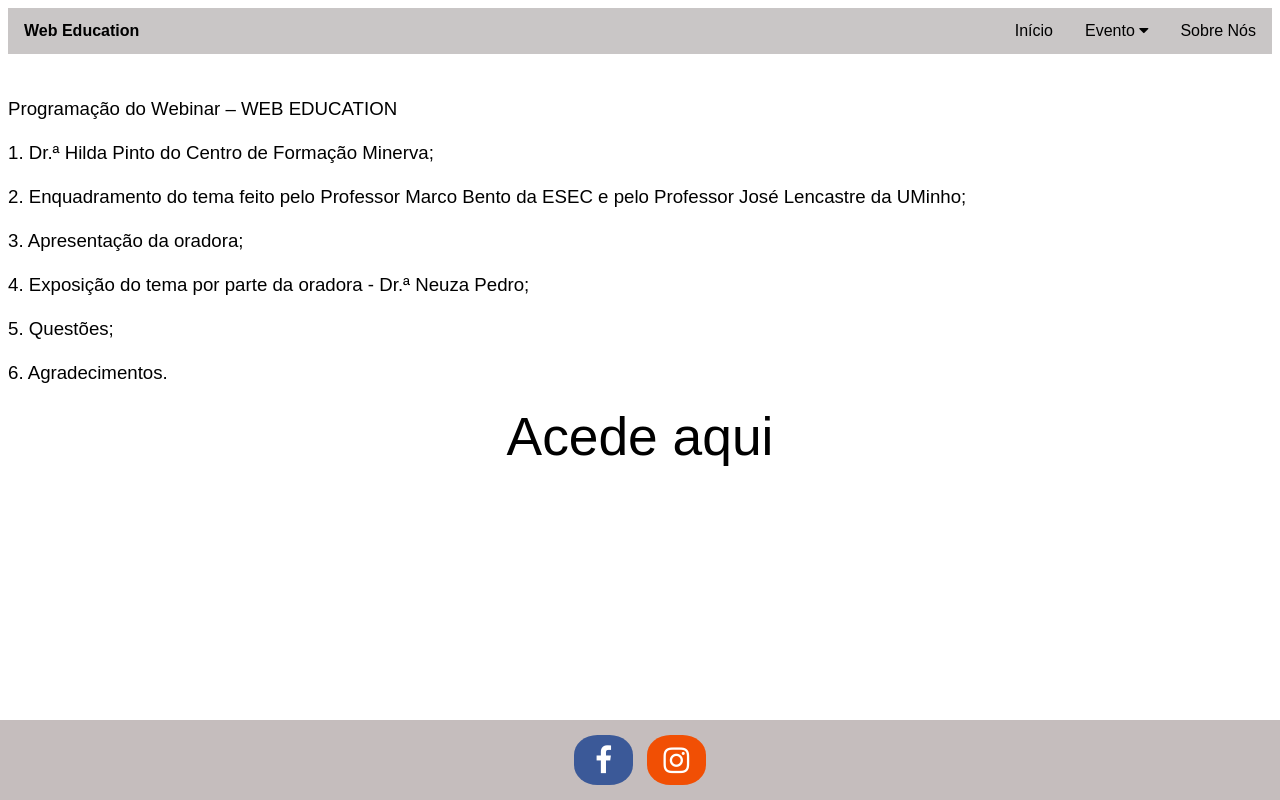
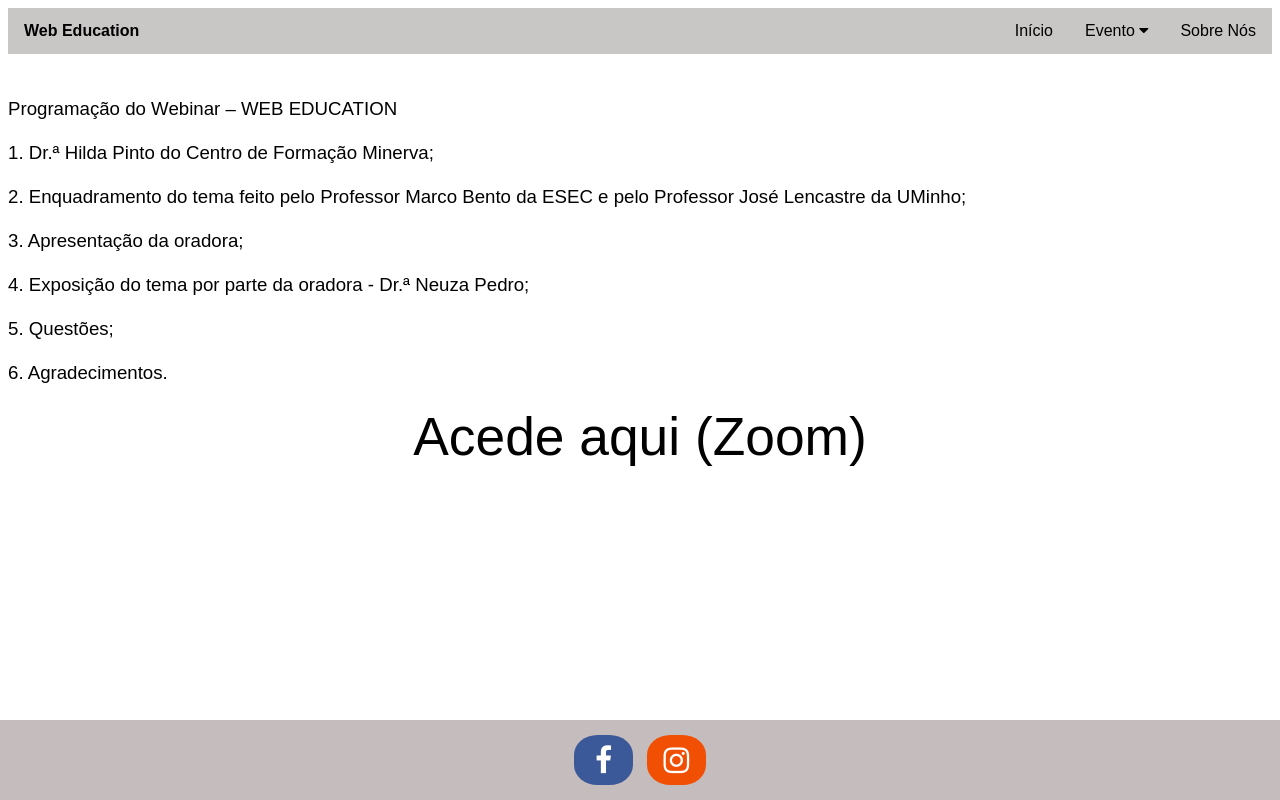
Before and after one commit to ines-santos11/WebEducation, a plain HTML site: page programacao.html in a window 1280 px wide. Drawn offline with Linux system fonts and the light colour scheme.

Commit message:
Update programacao.html

```diff
--- a/programacao.html
+++ b/programacao.html
@@ -50,7 +50,7 @@
         </div>
 
         <div class="zoom">
-          <a href="https://videoconf-colibri.zoom.us/j/81377110281?pwd=cXJ1R3lFQmVTaVBDMHZPMnhLdlFvZz09">Acede aqui</a>
+          <a href="https://videoconf-colibri.zoom.us/j/81377110281?pwd=cXJ1R3lFQmVTaVBDMHZPMnhLdlFvZz09">Acede aqui (Zoom)</a>
         </div>
         <script src="" async defer></script>
 
```
